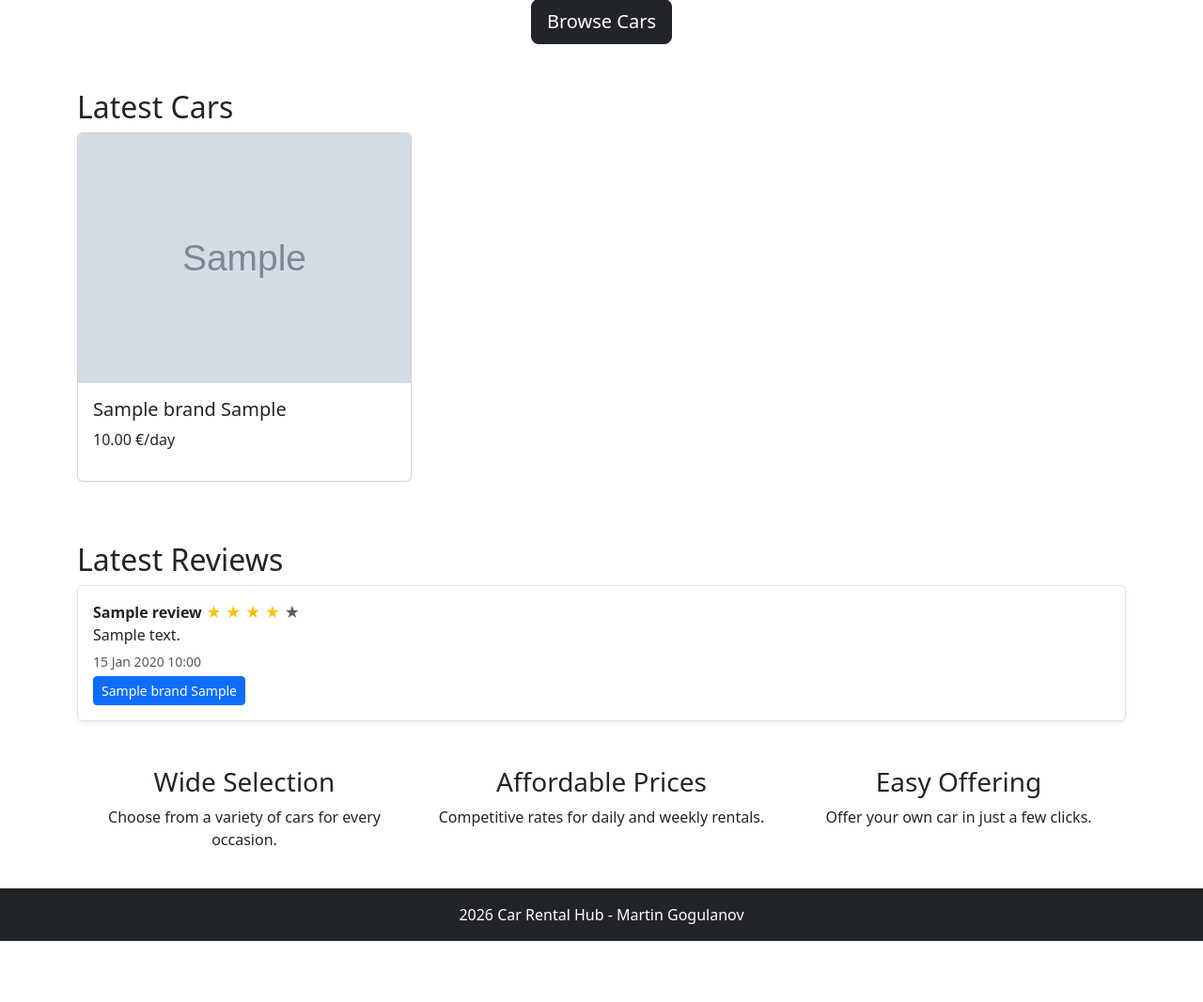
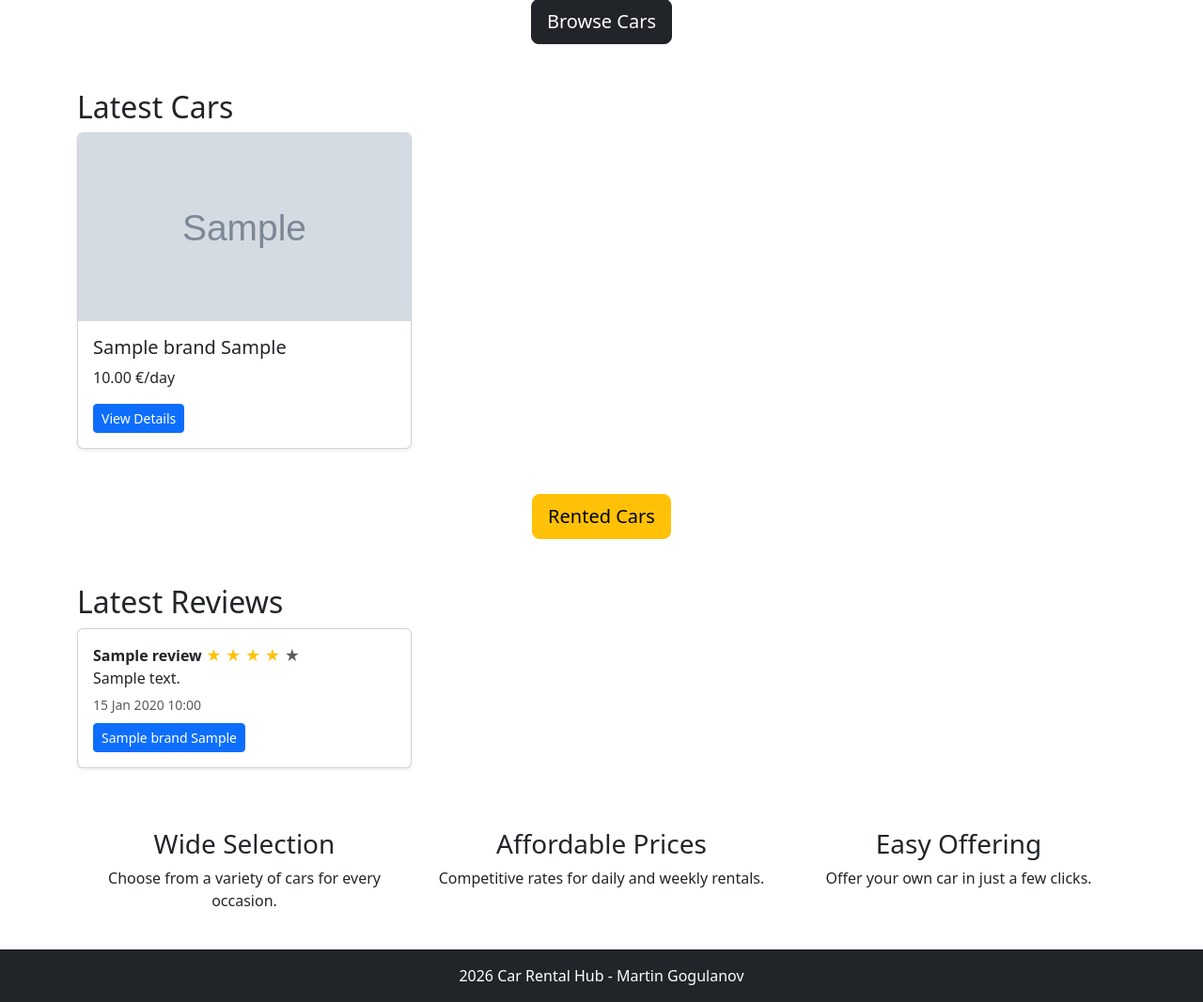
Before and after one commit to MonsterGuti/Car-Rental-Hub, a Django app: page / in a window 1280 px wide. Shown: the part 217-1284 px from the top of the page at 94% size. Before the commit the page ends 1219 px from the top, so only its background shows below. Run offline with Django 5.2, Linux system fonts and the light colour scheme; tables that the repository leaves empty hold one stand-in row (values such as "Sample post"); grey boxes marked "Sample" are stand-in pictures.

Commit message:
refactoring the templates and making the home page look better with navigation button to rented cars.

```diff
--- a/rentals/mixins.py
+++ b/rentals/mixins.py
@@ -7,4 +7,4 @@ from rentals.models import Rental
 class RentalMixin:
     model = Rental
     form_class = RentalForm
-    success_url = reverse_lazy('rentals:rentals-list')
+    success_url = reverse_lazy('rentals:list')
--- a/templates/cars/car-list.html
+++ b/templates/cars/car-list.html
@@ -57,6 +57,7 @@
     </div>
 
     <div class="text-end mb-3">
+        <a href="{% url 'rentals:create' %}" class="btn btn-primary">Book a car</a>
         <a href="{% url 'cars:car-create' %}" class="btn btn-success">Add New Car</a>
     </div>
 
--- a/templates/common/home.html
+++ b/templates/common/home.html
@@ -11,11 +11,12 @@
 <div class="row">
     {% for car in latest_cars %}
         <div class="col-md-4">
-                <div class="card mb-3">
-                    <img src="{{ car.image }}" class="card-img-top">
+            <div class="card mb-4 shadow-sm">
+                <img src="{{ car.image }}" class="card-img-top" style="height: 200px; object-fit: cover;">
                 <div class="card-body">
-                        <h5>{{ car.brand }} {{ car.model }}</h5>
-                        <p>{{ car.price_per_day }} €/day</p>
+                    <h5 class="card-title">{{ car.brand }} {{ car.model }}</h5>
+                    <p class="card-text">{{ car.price_per_day }} €/day</p>
+                    <a href="{% url 'cars:car-detail' car.pk %}" class="btn btn-primary btn-sm">View Details</a>
                 </div>
             </div>
         </div>
@@ -24,26 +25,39 @@
     {% endfor %}
 </div>
 
+<div class="text-center my-4">
+    <a href="{% url 'rentals:list' %}" class="btn btn-warning btn-lg">Rented Cars</a>
+</div>
+
 <h2 class="mt-5">Latest Reviews</h2>
+<div class="row">
     {% for review in reviews %}
-        <div class="border p-3 mb-3 rounded shadow-sm">
+        <div class="col-md-4">
+            <div class="card mb-3 shadow-sm">
+                <div class="card-body">
                     <strong>{{ review.customer_name }}</strong>
+                    <span class="text-warning">
                         {% for i in "12345" %}
                             {% if forloop.counter <= review.rating %}
-                    <span class="text-warning">&#9733;</span>
+                                &#9733;
                             {% else %}
                                 <span class="text-muted">&#9733;</span>
                             {% endif %}
                         {% endfor %}
+                    </span>
                     <p class="mb-1">{{ review.content }}</p>
-            <small class="text-muted">{{ review.created_at|date:"d M Y H:i" }}<br></small>
-            <a href="{% url 'cars:car-detail' review.car.pk %}" class="btn btn-sm btn-primary mt-1">
+                    <small class="text-muted">{{ review.created_at|date:"d M Y H:i" }}</small>
+                    <br>
+                    <a href="{% url 'cars:car-detail' review.car.pk %}" class="btn btn-sm btn-primary mt-2">
                         {{ review.car.brand }} {{ review.car.model }}
                     </a>
+                </div>
+            </div>
         </div>
     {% empty %}
         <p>No reviews yet.</p>
     {% endfor %}
+</div>
 
 <div class="row text-center mt-5">
     <div class="col-md-4">
@@ -59,5 +73,4 @@
         <p>Offer your own car in just a few clicks.</p>
     </div>
 </div>
-
 {% endblock %}
--- a/templates/rentals/rental_delete.html
+++ b/templates/rentals/rental_delete.html
@@ -5,6 +5,6 @@
 <form method="post">
     {% csrf_token %}
     <button type="submit" class="btn btn-danger">Yes, Delete</button>
-    <a href="{% url 'rentals:rental-list' %}" class="btn btn-secondary">Cancel</a>
+    <a href="{% url 'rentals:list' %}" class="btn btn-secondary">Cancel</a>
 </form>
 {% endblock %}
--- a/templates/rentals/rental_detail.html
+++ b/templates/rentals/rental_detail.html
@@ -21,8 +21,8 @@
     </div>
 
     <div class="mt-3">
-        <a href="{% url 'rentals:rental-update' rental.pk %}" class="btn btn-primary">Edit Rental</a>
-        <a href="{% url 'rentals:rental-delete' rental.pk %}" class="btn btn-danger">Delete Rental</a>
-        <a href="{% url 'rentals:rental-list' %}" class="btn btn-secondary">Back to Rentals</a>
+        <a href="{% url 'rentals:update' rental.pk %}" class="btn btn-primary">Edit Rental</a>
+        <a href="{% url 'rentals:delete' rental.pk %}" class="btn btn-danger">Delete Rental</a>
+        <a href="{% url 'rentals:list' %}" class="btn btn-secondary">Back to Rentals</a>
     </div>
 {% endblock %}
--- a/templates/rentals/rental_update.html
+++ b/templates/rentals/rental_update.html
@@ -12,6 +12,6 @@
             </div>
         {% endfor %}
         <button type="submit" class="btn btn-primary">Save Changes</button>
-        <a href="{% url 'rentals:rental-list' %}" class="btn btn-secondary">Cancel</a>
+        <a href="{% url 'rentals:list' %}" class="btn btn-secondary">Cancel</a>
     </form>
 {% endblock %}
```
Also changed, not shown: rentals/forms.py (+16 -1 lines), templates/rentals/rental_create.html (+8 -0 lines). Lines whose indentation alone changed are shown as unchanged.
